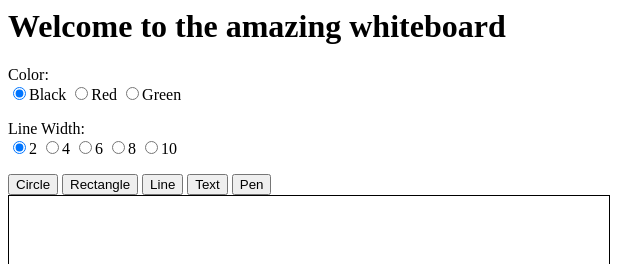
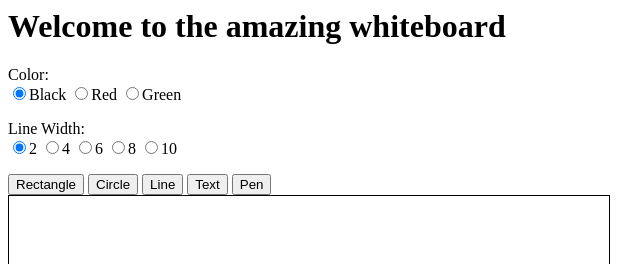
Before and after one commit to dadisigursveinn/Whiteboard, a plain HTML site: page client/index.html in a window 1280 px wide. Shown: the top 264 px of the page, 0-640 px from the left. Drawn offline with nearby package versions, Linux system fonts and the light colour scheme.

Commit message:
changed so you start with the rectangle shape

```diff
--- a/client/index.html
+++ b/client/index.html
@@ -24,8 +24,8 @@
         <input type="radio" name="lineWidth" value="10">10</input>
     </form>
     <div id="shapes">
+        <button id="rectangle">Rectangle</button>
         <button id="circle">Circle</button>
-        <button id="rectangle">Rectangle</button>
         <button id="line">Line</button>
         <button id="text">Text</button>
         <button id="pen">Pen</button>
--- a/client/js/app.js
+++ b/client/js/app.js
@@ -1,7 +1,7 @@
 $( document ).ready(function() {
     var settings = {
         canvasObj: document.getElementById("myCanvas"),
-        nextObject: "Text",
+        nextObject: "Rectangle",
         nextColor: $('input[name=color]:checked').val(),
         nextLineWidth: $('input[name=lineWidth]:checked').val(),
         currentShape: undefined,
```
